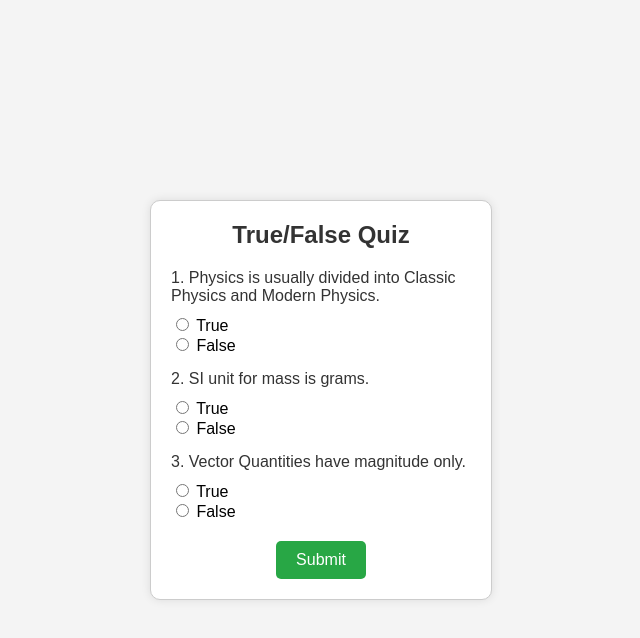
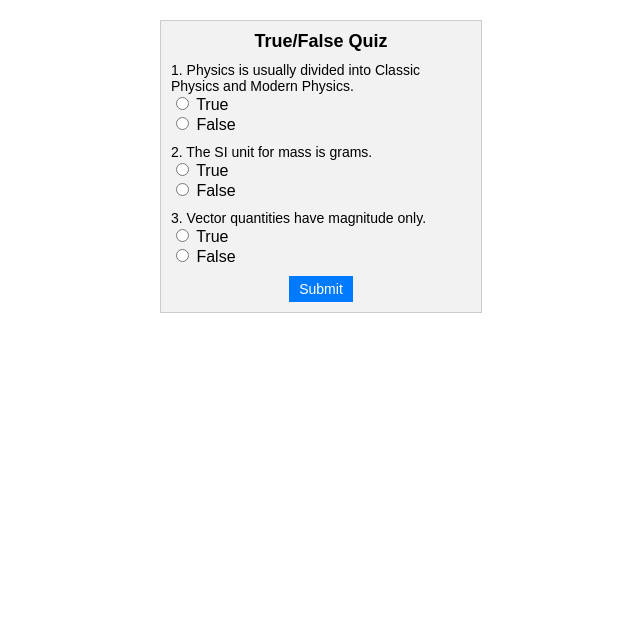
Before and after one commit to kishernrao/TT8L-10, a plain HTML site: page TT8L-10/ekjoth.html in a window 1280 px wide. Shown: the whole page, without its empty margins (319-959 px from the left). Drawn offline with Linux system fonts and the light colour scheme.

Commit message:
Update ekjoth.html and css

```diff
--- a/TT8L-10/ekjoth.html
+++ b/TT8L-10/ekjoth.html
@@ -3,60 +3,50 @@
 <head>
     <meta charset="UTF-8">
     <meta name="viewport" content="width=device-width, initial-scale=1.0">
-    <title>True/False Quiz</title>
+    <title>Simple True/False Quiz</title>
     <style>
         body {
             font-family: Arial, sans-serif;
-            background-color: #f4f4f4;
-            margin: 0;
-            padding: 0;
-            display: flex;
-            justify-content: center;
-            align-items: center;
-            height: 100vh;
+            background-color: #ffffff;
+            margin: 20px;
         }
         .quiz-container {
-            background-color: #fff;
-            border: 1px solid #ccc;
-            border-radius: 10px;
-            padding: 20px;
+            background-color: #f2f2f2;
+            border: 1px solid #cccccc;
+            padding: 10px;
             width: 300px;
-            box-shadow: 0 0 10px rgba(0, 0, 0, 0.1);
+            margin: 0 auto;
         }
         .quiz-header {
             text-align: center;
-            margin-bottom: 20px;
+            margin-bottom: 10px;
         }
         .quiz-header h2 {
             margin: 0;
-            font-size: 24px;
-            color: #333;
+            font-size: 18px;
+            color: #000000;
         }
         .quiz-body {
-            margin-bottom: 20px;
+            margin-bottom: 10px;
         }
         .quiz-question {
-            margin-bottom: 15px;
+            margin-bottom: 10px;
         }
         .quiz-question p {
-            margin: 0 0 10px;
-            font-size: 16px;
-            color: #333;
+            margin: 0;
+            font-size: 14px;
+            color: #000000;
         }
         .quiz-footer {
             text-align: center;
         }
         .quiz-footer button {
-            background-color: #28a745;
-            color: #fff;
+            background-color: #007bff;
+            color: white;
             border: none;
-            padding: 10px 20px;
-            border-radius: 5px;
+            padding: 5px 10px;
             cursor: pointer;
-            font-size: 16px;
-        }
-        .quiz-footer button:hover {
-            background-color: #218838;
+            font-size: 14px;
         }
     </style>
 </head>
@@ -72,12 +62,12 @@
                 <input type="radio" name="question1" value="false"> False
             </div>
             <div class="quiz-question">
-                <p>2. SI unit for mass is grams.</p>
+                <p>2. The SI unit for mass is grams.</p>
                 <input type="radio" name="question2" value="true"> True<br>
                 <input type="radio" name="question2" value="false"> False
             </div>
             <div class="quiz-question">
-                <p>3. Vector Quantities have magnitude only.</p>
+                <p>3. Vector quantities have magnitude only.</p>
                 <input type="radio" name="question3" value="true"> True<br>
                 <input type="radio" name="question3" value="false"> False
             </div>
```
